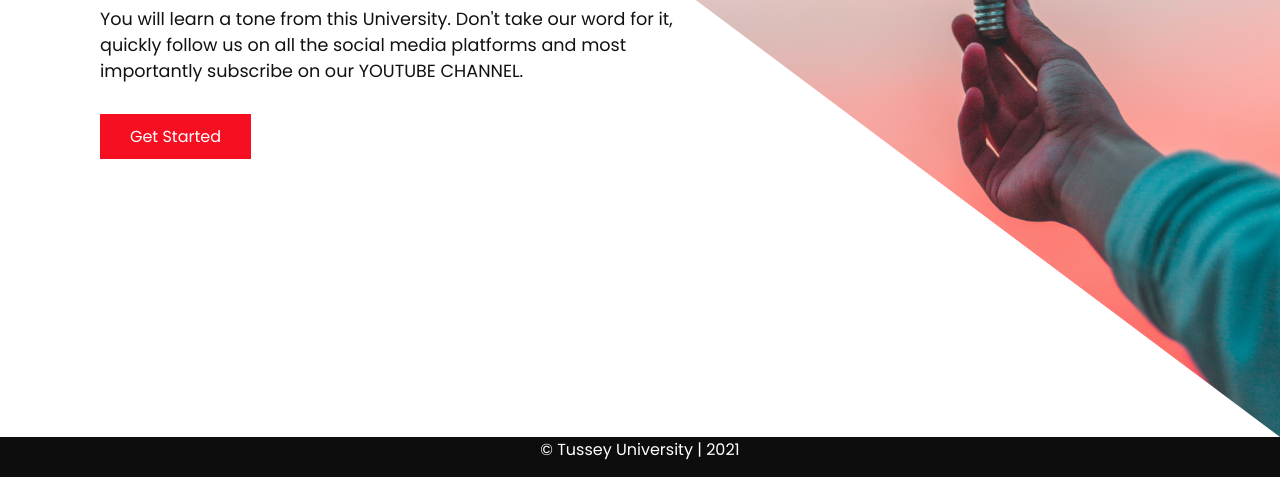
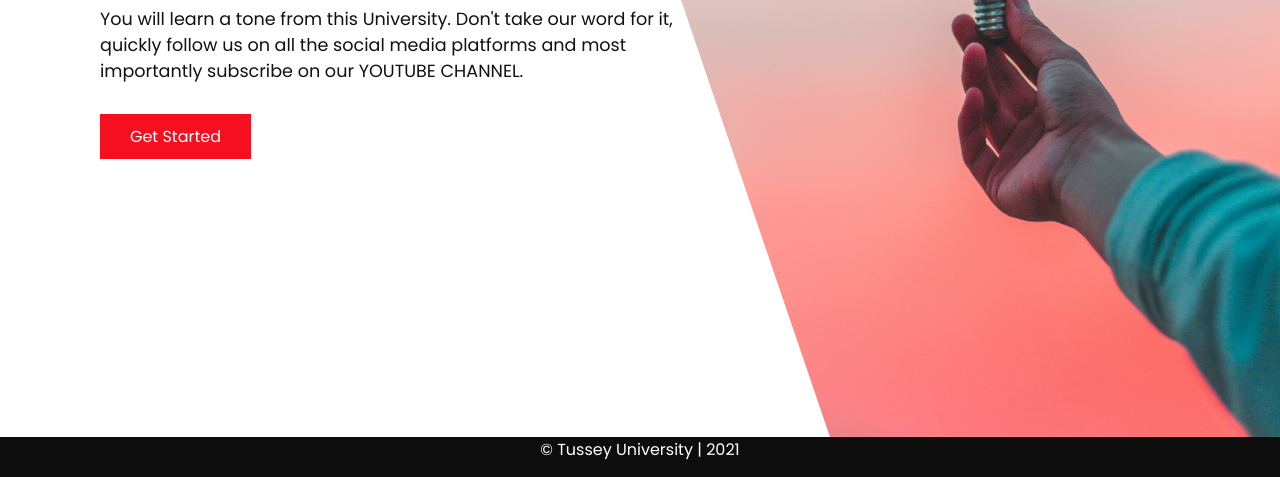
Before and after one commit to Tussey/portfo, a plain HTML site: page index.html in a window 1280 px wide. Shown: the part 363-840 px from the top of the page. Drawn offline with Linux system fonts and the light colour scheme.

Commit message:
still on clip path

```diff
--- a/css/style.css
+++ b/css/style.css
@@ -219,7 +219,8 @@ span.sign {
   right: 0;
   height: 110%;
   width: 600px;
-  clip-path: polygon(0 49%, 100% 100%, 100% 0);
+  /* clip-path: polygon(0 49%, 100% 100%, 100% 0); */
+  clip-path: polygon(25% 0%, 100% 0%, 100% 100%, 25% 100%, 0% 50%);
   /* opacity: 0.9; */
 }
 .foot {
```
